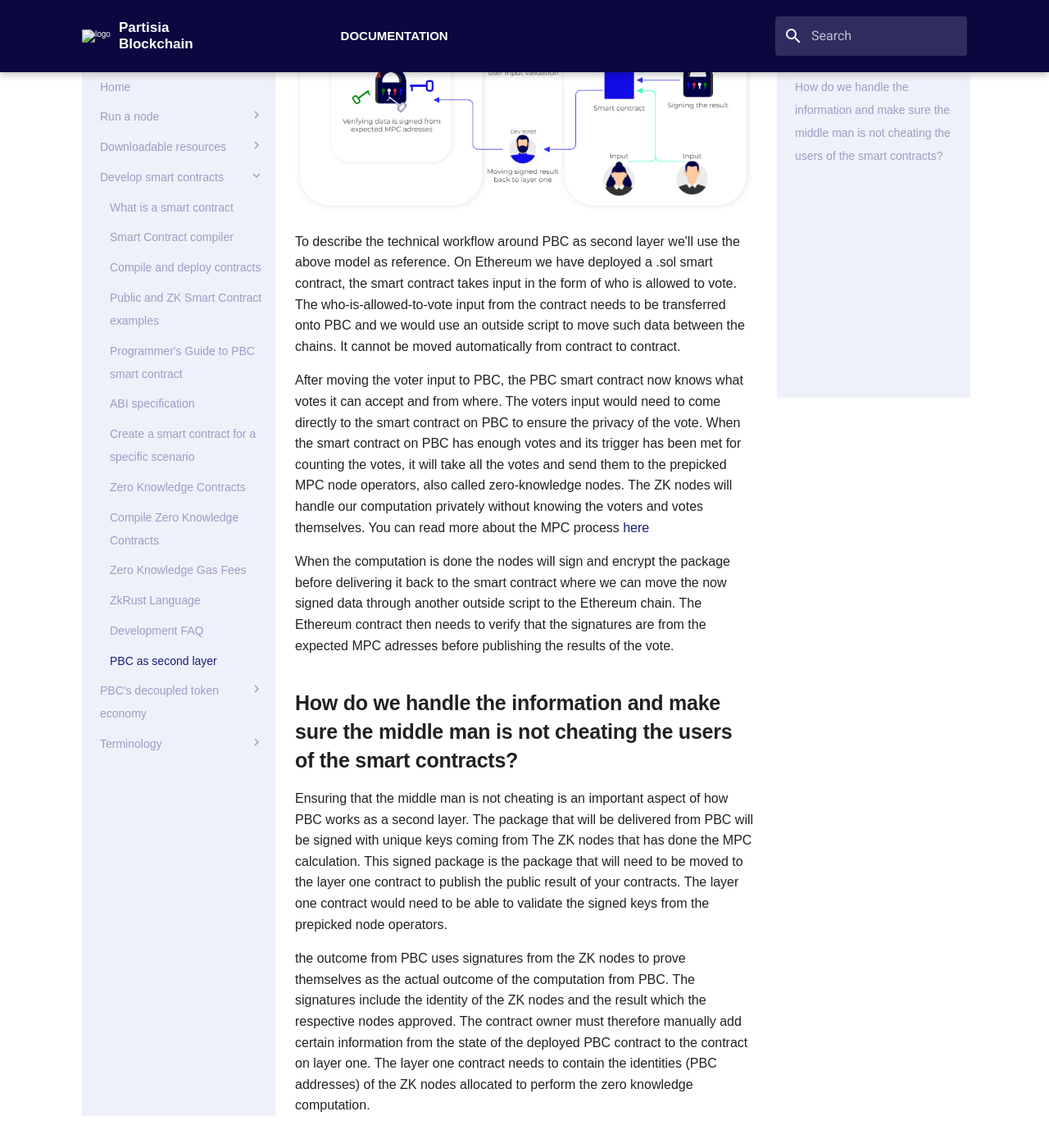
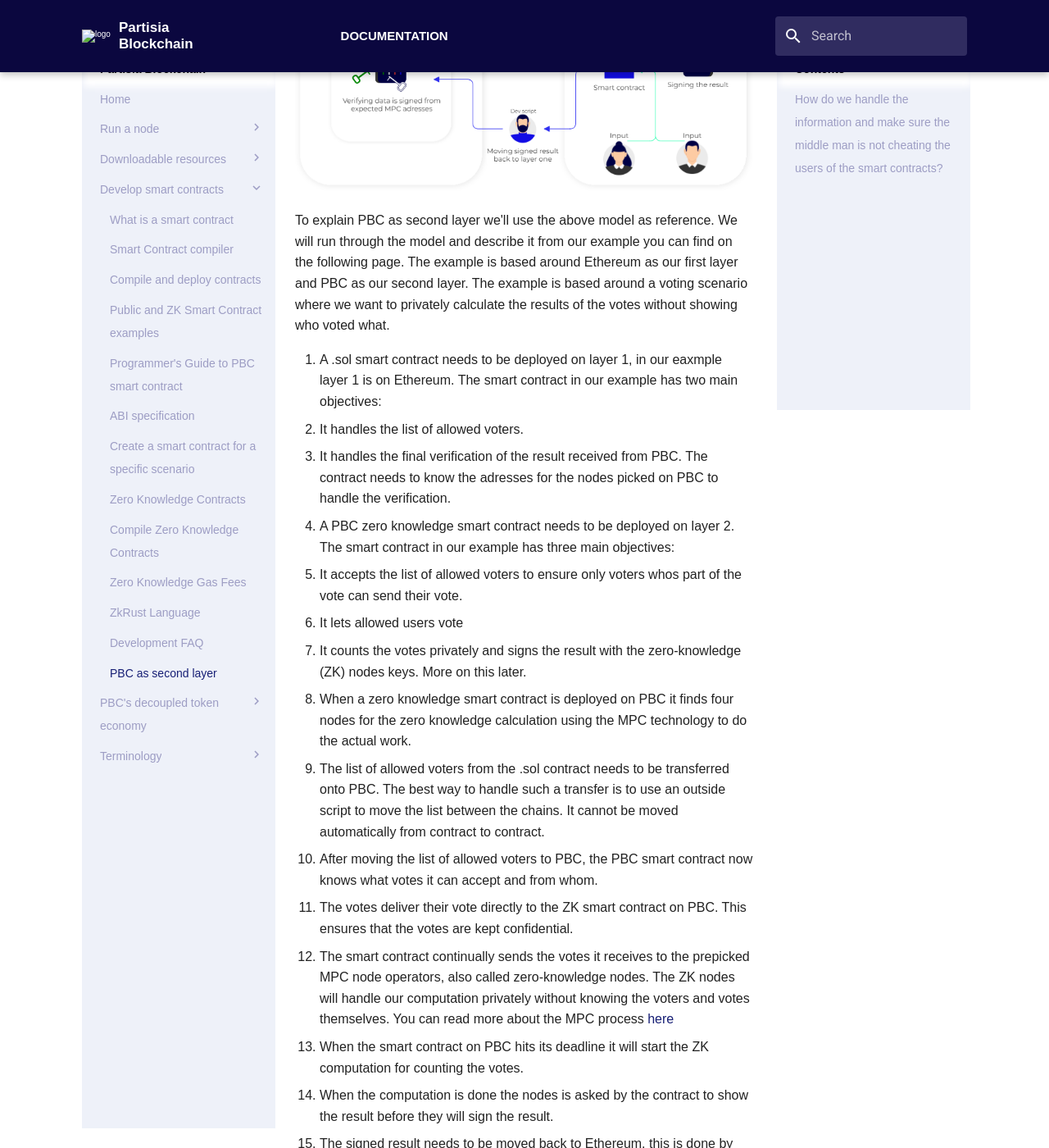
Before and after one commit to 0xSero/partisia-docs, an MkDocs documentation site: the page built from docs/PBC-as-a-second-layer/pbc-as-second-layer.md, in a window 1280 px wide and 1400 px high, scrolled down 864 px. Shown: the whole window at 82% size. Built offline with MkDocs 1.6.1 and Material for MkDocs 9.7.7, drawn with Linux system fonts in a browser that asks for light colours; some web fonts are replaced; a script that is not in the unit is left out; some of the changed text lies outside the part shown.

Commit message:
Multiple different fixes

```diff
--- a/docs/PBC-as-a-second-layer/pbc-as-second-layer.md
+++ b/docs/PBC-as-a-second-layer/pbc-as-second-layer.md
@@ -5,19 +5,31 @@
 To use PBC's zero-knowledge contracts as a second layer to handle privacy, secrecy or other great possibilities, the minimum viable design stays the same.
 We need to deploy two smart contracts: one zero-knowledge smart contract on PBC and a public smart contract on the layer one chain. The public functionality of the contracts will be very similar, but the contract on PBC can privately calculate the result using zero-knowledge computation. This design can be made onto any EVM chain with PBC as second layer and we focus on ETH in this guide because we have designed our running example around that particular chain. The PBC steps are the same and the concept needs to be similar in design.
 
-The author of the contracts determines what information should be given to the public record and what should not be given to the public record across layer 1 and 2. User input should go to the necessary contracts to either A) give input publicly for layer one or two, or B) give input privately directly onto layer two contract. This is one of the main reasons of using PBC as second layer to determine what input goes where and how we handle such input either privately or publicly.
+The author of the contracts determines what information should be publicly available and what should be kept confidential across layer 1 and 2. The users send their input the necessary contracts to either A) give input publicly for layer 1 or 2, or B) give input privately directly onto the layer 2 contract. The main benefits of using PBC as second layer to determine what input goes where and how we handle such input either privately or publicly.
 
 ![ConceptPBCAsSecondLayer](../assets/ConceptModels/ConceptPBCAsSecondLayer.png)
 
-To describe the technical workflow around PBC as second layer we'll use the above model as reference.
-On Ethereum we have deployed a .sol smart contract, the smart contract takes input in the form of who is allowed to vote. The who-is-allowed-to-vote input from the contract needs to be transferred onto PBC and we would use an outside script to move such data between the chains. It cannot be moved automatically from contract to contract.
+To explain PBC as second layer we'll use the above model as reference. We will run through the model and describe it from our example you can find on the following page. The example is based around Ethereum as our first layer and PBC as our second layer. The example is based around a voting scenario where we want to privately calculate the results of the votes without showing who voted what.
 
-After moving the voter input to PBC, the PBC smart contract now knows what votes it can accept and from where. The voters input would need to come directly to the smart contract on PBC to ensure the privacy of the vote. When the smart contract on PBC has enough votes and its trigger has been met for counting the votes, it will take all the votes and send them to the prepicked MPC node operators, also called zero-knowledge nodes. The ZK nodes will handle our computation privately without knowing the voters and votes themselves. You can read more about the MPC process [here](../dictionary.md#mpc)
-
-When the computation is done the nodes will sign and encrypt the package before delivering it back to the smart contract where we can move the now signed data through another outside script to the Ethereum chain. The Ethereum contract then needs to verify that the signatures are from the expected MPC adresses before publishing the results of the vote.
+1. A .sol smart contract needs to be deployed on layer 1, in our eaxmple layer 1 is on Ethereum. The smart contract in our example has two main objectives:
+   1. It handles the list of allowed voters.
+   2. It handles the final verification of the result received from PBC. The contract needs to know the adresses for the nodes picked on PBC to handle the verification.
+2. A PBC zero knowledge smart contract needs to be deployed on layer 2. The smart contract in our example has three main objectives:
+   1. It accepts the list of allowed voters to ensure only voters whos part of the vote can send their vote.
+   2. It lets allowed users vote
+   3. It counts the votes privately and signs the result with the zero-knowledge (ZK) nodes keys. More on this later.
+3. When a zero knowledge smart contract is deployed on PBC it finds four nodes for the zero knowledge calculation using the MPC technology to do the actual work.
+4. The list of allowed voters from the .sol contract needs to be transferred onto PBC. The best way to handle such a transfer is to use an outside script to move the list between the chains. It cannot be moved automatically from contract to contract.
+5. After moving the list of allowed voters to PBC, the PBC smart contract now knows what votes it can accept and from whom.
+6. The votes deliver their vote directly to the ZK smart contract on PBC. This ensures that the votes are kept confidential.
+7. The smart contract continually sends the votes it receives to the prepicked MPC node operators, also called zero-knowledge nodes. The ZK nodes will handle our computation privately without knowing the voters and votes themselves. You can read more about the MPC process [here](../dictionary.md#mpc)
+8. When the smart contract on PBC hits its deadline it will start the ZK computation for counting the votes.
+9. When the computation is done the nodes is asked by the contract to show the result before they will sign the result.
+10. The signed result needs to be moved back to Ethereum, this is done by another outside script.
+11. The Ethereum contract then needs to verify that the signatures are from the expected MPC adresses before publishing the results of the vote onto its chain to end the vote.
 
 ## How do we handle the information and make sure the middle man is not cheating the users of the smart contracts?
 
-Ensuring that the middle man is not cheating is an important aspect of how PBC works as a second layer. The package that will be delivered from PBC will be signed with unique keys coming from The ZK nodes that has done the MPC calculation. This signed package is the package that will need to be moved to the layer one contract to publish the public result of your contracts. The layer one contract would need to be able to validate the signed keys from the prepicked node operators.
+Ensuring that the middle man is not cheating is an important aspect of how PBC works as a second layer. The results that will be calculated on PBC will be signed with unique keys coming from The ZK nodes that has done the MPC calculation. The signed result will need to be moved to the layer 1 contract to publish the public results of your contracts. The layer 1 contract would need to be able to validate the signed keys from the prepicked node operators to create the connection between layer 1 and 2.
 
-the outcome from PBC uses signatures from the ZK nodes to prove themselves as the actual outcome of the computation from PBC. The signatures include the identity of the ZK nodes and the result which the respective nodes approved. The contract owner must therefore manually add certain information from the state of the deployed PBC contract to the contract on layer one. The layer one contract needs to contain the identities (PBC addresses) of the ZK nodes allocated to perform the zero knowledge computation.
+To prove the outcome of a computation from PBC, signatures from the ZK nodes are used. This requires the manual addition of certain information from the state of the deployed PBC contract to the contract on layer 1, including the PBC addresses of the ZK nodes allocated to perform the computation.
```
